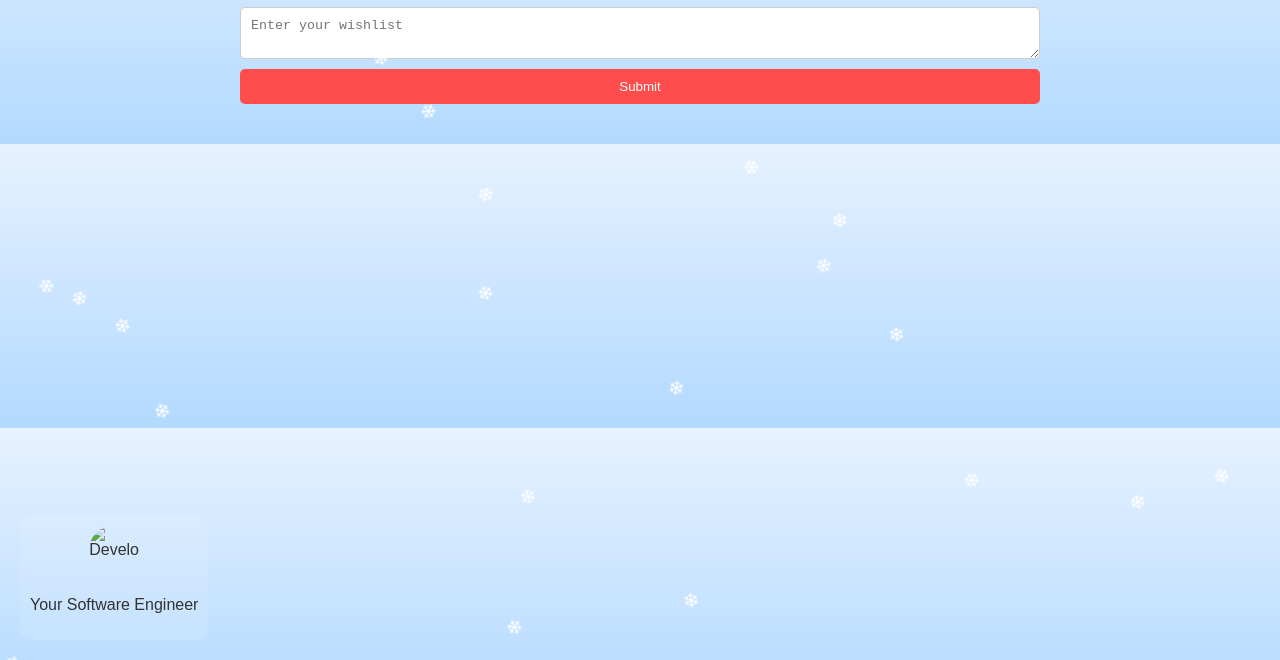
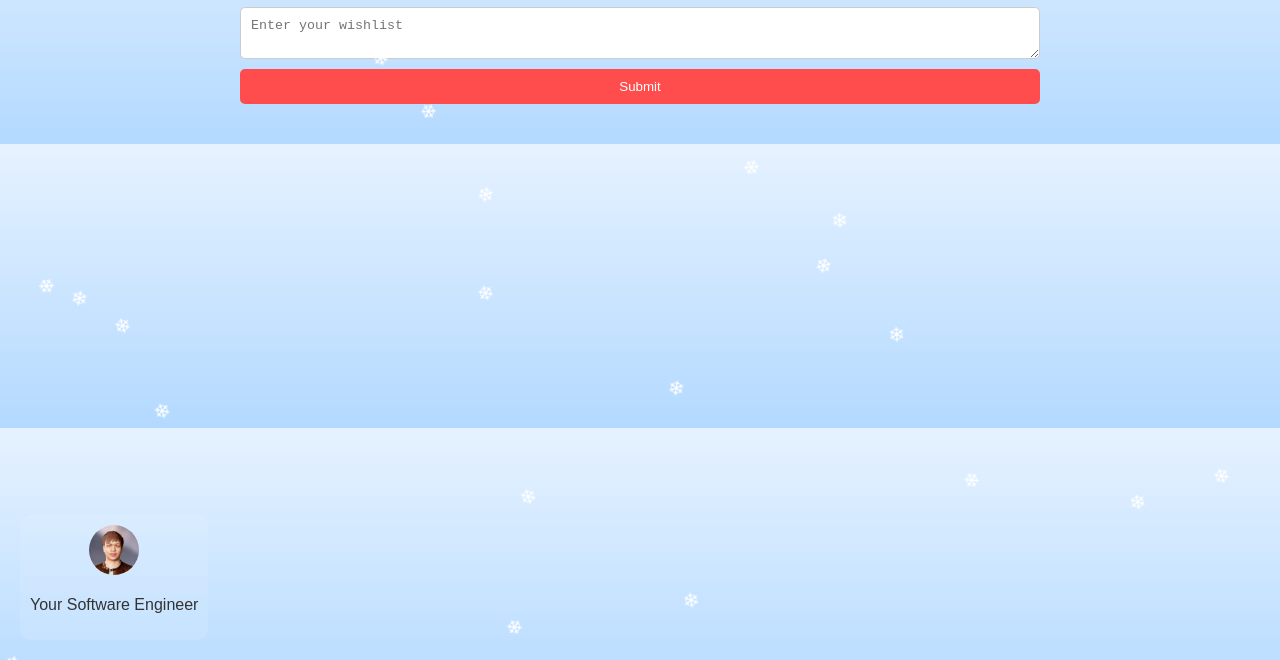
Before and after one commit to YsaacDeclines/christmas-gift-exchange, a website: page public/index.html in a window 1280 px wide. Shown: the part 140-800 px from the top of the page. Drawn offline with Linux system fonts and the light colour scheme; no server answers.

Commit message:
Update index.html

```diff
--- a/public/index.html
+++ b/public/index.html
@@ -23,7 +23,7 @@
     </button>
 
     <div id="developerInfo">
-        <img src="developer.png" alt="Developer" id="developerImage">
+        <img src="developer.jpg" alt="Developer" id="developerImage">
         <p>Your Software Engineer</p>
         <p id="developerName" class="hidden">Your Name</p>
 
```
